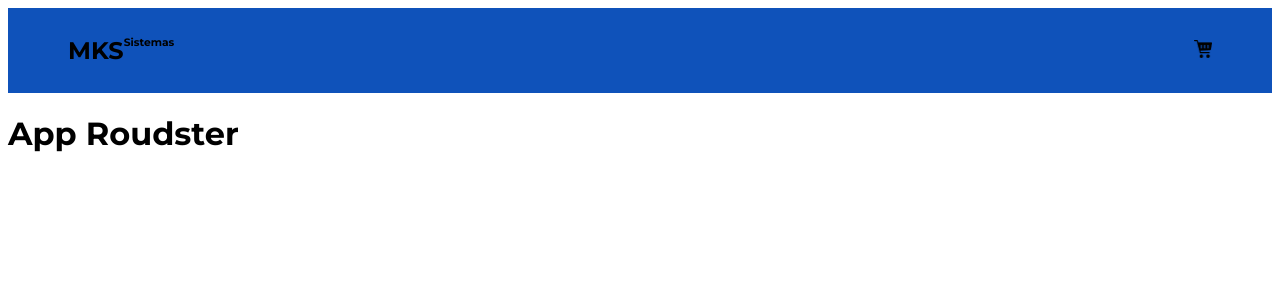
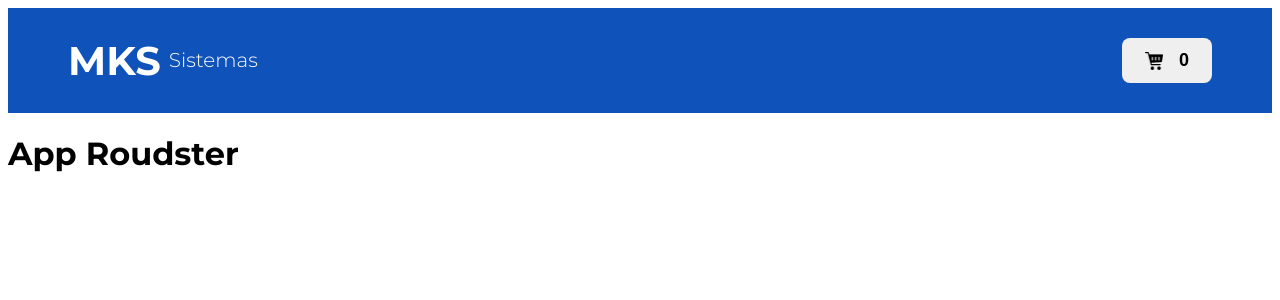
Before and after one commit to Diegoh-dev/mks-app, a Next.js app: page / in a window 1280 px wide. Shown: the top 300 px of the page. Built offline with nearby package versions, Linux system fonts and the light colour scheme.

Commit message:
feat: Finalizando estilo do header;

```diff
--- a/src/components/header/header.module.scss
+++ b/src/components/header/header.module.scss
@@ -8,12 +8,37 @@
         display: flex;
         align-items: center;
         justify-content: space-between;
+        color: $white-color;
 
         .logo{
             display: flex;
+            align-items: center;
+            gap: .5rem;
            h1,h6{
             margin: 0;
            }
+           h1{
+            font-size: 40px;
+           }
+           h6{
+            font-size: 20px;
+            font-weight: 300;
+            line-height: 19px;
+           }
+        }
+
+        .buttonCar{
+            width: 90px;
+            border-radius: 8px;
+            height: 45px;
+            border: none;
+            outline: none;
+            font-size: 18px;
+            font-weight: 700;
+            display: flex;
+            align-items: center;
+            justify-content: center;
+            gap: 16px;
         }
     }
 }
--- a/src/components/header/header.tsx
+++ b/src/components/header/header.tsx
@@ -1,8 +1,8 @@
 import Image from "next/image";
-import styles from './header.module.scss';
+import styles from "./header.module.scss";
 
-export default function Header(){
-    return(
+export default function Header() {
+  return (
     <header className={styles.header}>
       <nav className={styles.nav}>
         <div className={styles.logo}>
@@ -10,11 +10,16 @@ export default function Header(){
           <h6>Sistemas</h6>
         </div>
 
-                <div>
-                 <Image src="/carrinho.png" width={18} height={18} alt="carrinho de compra"/>
-                </div>
-
+        <button className={styles.buttonCar}>
+          <Image
+            src="/carrinho.png"
+            width={18}
+            height={18}
+            alt="carrinho de compra"
+          />
+          <span>0</span>
+        </button>
       </nav>
     </header>
-    )
+  );
 }
--- a/styles/settings.module.scss
+++ b/styles/settings.module.scss
@@ -1 +1,4 @@
 $primary-color:#0F52BA;
+$white-color:#FFF;
+$dark-gray1:#2C2C2C;
+$dark-gray2:#373737;
```
Lines whose indentation alone changed are shown as unchanged.
